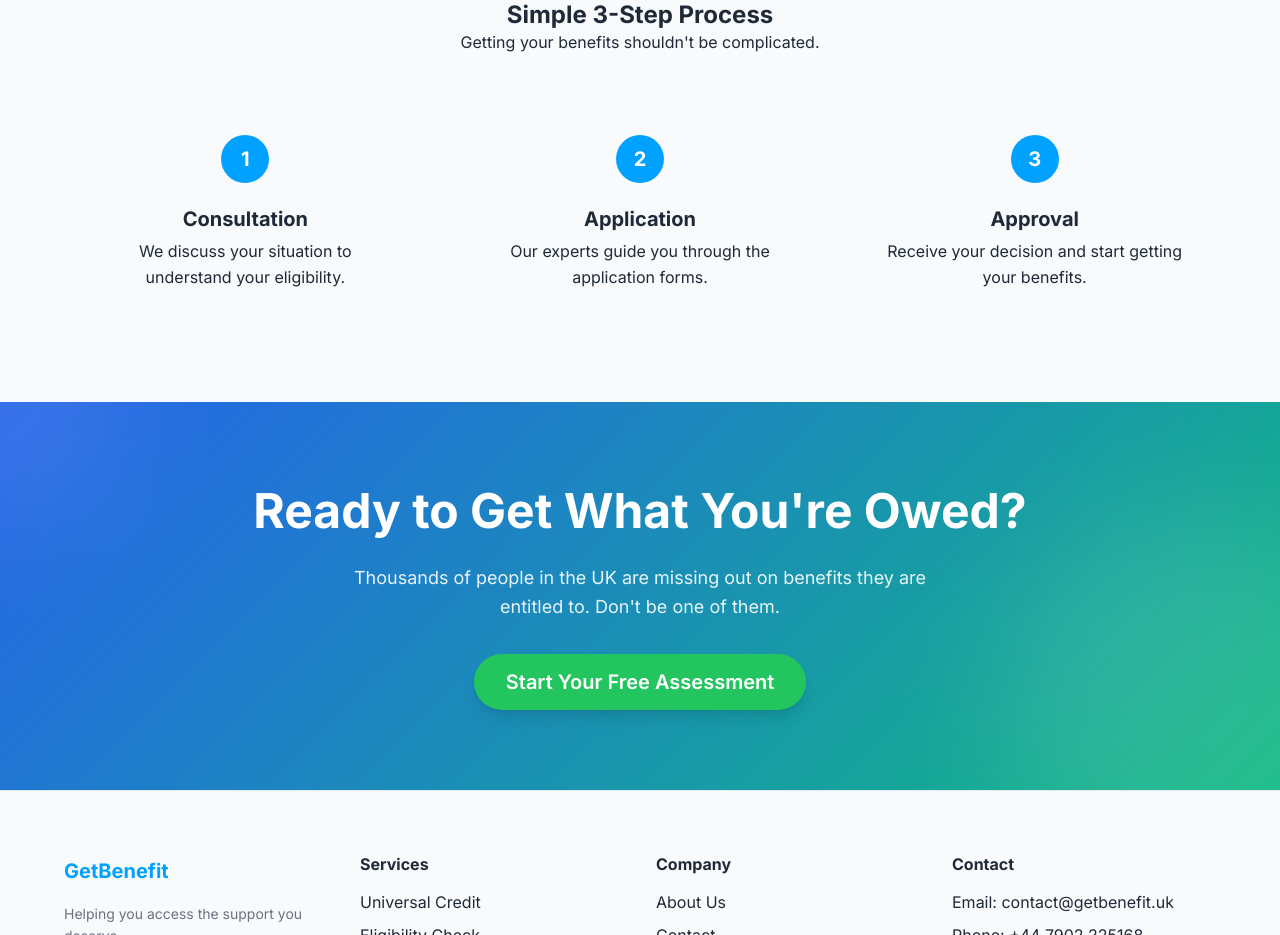
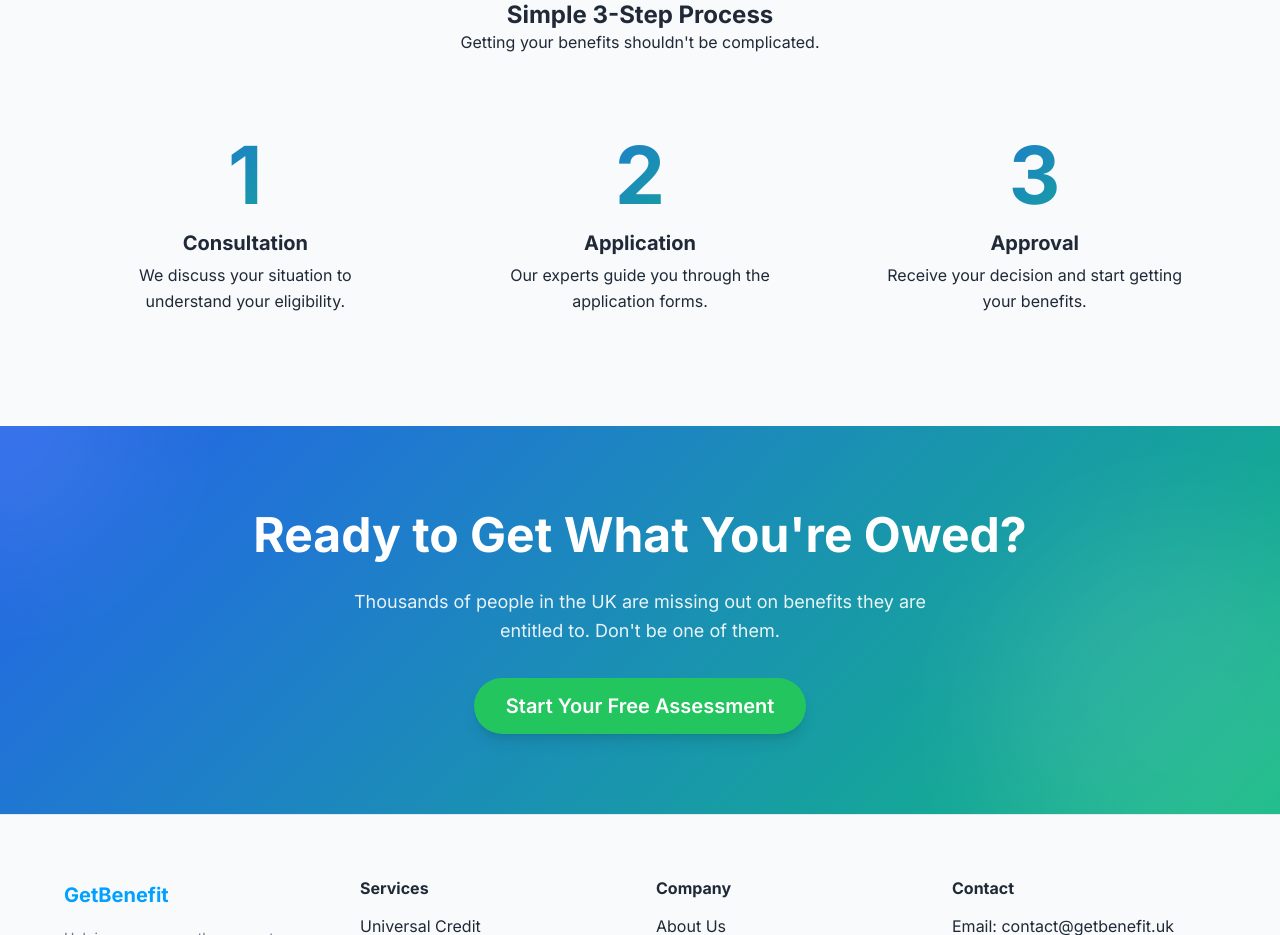
Before and after one commit to korn2222/GetBenefits, a React (Vite) app: page / in a window 1280 px wide. Shown: the part 2880-3815 px from the top of the page. Built offline with nearby package versions, Linux system fonts and the light colour scheme.

Commit message:
Replace step number circles with large gradient numbers

```diff
--- a/src/index.css
+++ b/src/index.css
@@ -588,17 +588,15 @@ h6 {
 }
 
 .step-number {
-  width: 3rem;
-  height: 3rem;
-  background-color: var(--primary);
-  color: white;
-  border-radius: 50%;
-  display: flex;
-  align-items: center;
-  justify-content: center;
-  font-weight: bold;
-  font-size: 1.25rem;
-  margin: 0 auto 1.5rem;
+  font-size: 5rem;
+  font-weight: 900;
+  line-height: 1;
+  margin: 0 auto 1rem;
+  background: linear-gradient(135deg, #2563eb 0%, #10b981 100%);
+  -webkit-background-clip: text;
+  -webkit-text-fill-color: transparent;
+  background-clip: text;
+  color: transparent;
 }
 
 .step-title {
```
